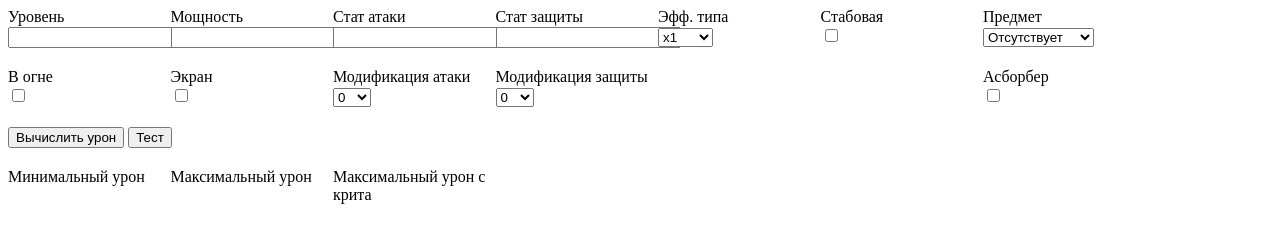
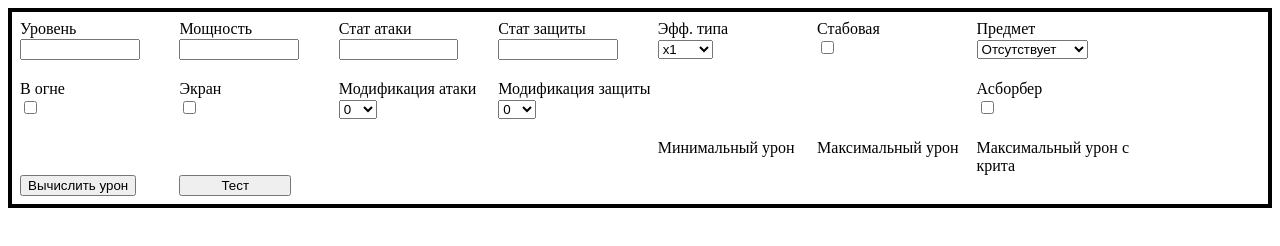
Before and after one commit to MACTEPBEKA/l17calc, a plain HTML site: page index.html in a window 1280 px wide. Drawn offline with Linux system fonts and the light colour scheme.

Commit message:
Add files via upload

```diff
--- a/index.html
+++ b/index.html
@@ -14,6 +14,11 @@
 	}
 	.Column {
 		display: table-cell;
+		width: 100%;
+	}
+	.div-border {
+		border: 4px solid black;
+		padding: 8px;
 	}
 	input::-webkit-inner-spin-button {
 		-webkit-appearance: none;
@@ -62,7 +67,7 @@
 	}
 </script>
 
-	<div name="dmg_calc">
+	<div name="dmg_calc" class="div-border">
 		<div class="Row">
 			<div class="Column">
 				Уровень
@@ -88,16 +93,16 @@
 		</div>
 		<div class="Row">
 			<div class="Column">
-				<input id="lvl" type="number" >
+				<input id="lvl" type="number" style="width: 70%">
 			</div>
 			<div class="Column">
-				<input id="base" type="number" >
+				<input id="base" type="number" style="width: 70%">
 			</div>
 			<div class="Column">
-				<input id="att" type="number" >
+				<input id="att" type="number" style="width: 70%">
 			</div>
 			<div class="Column">
-				<input id="def" type="number" >
+				<input id="def" type="number" style="width: 70%">
 			</div>
 			<div class="Column">
 				<select id="type">
@@ -191,11 +196,15 @@
 			</div>
 		</div>
 
-		<div style="margin-top: 20px">
-		<button id="calc_dmg" onclick="get_dmg()">Вычислить урон</button>
-		<button id="calc_dmg" onclick="test()">Тест</button>
-		</div>
 		<div class="Row" style="margin-top: 20px">
+			<div class="Column">
+			</div>
+			<div class="Column">
+			</div>
+			<div class="Column">
+			</div>
+			<div class="Column">
+			</div>
 			<div class="Column">
 				Минимальный урон
 			</div>
@@ -205,29 +214,23 @@
 			<div class="Column">
 				Максимальный урон c крита
 			</div>
+		</div>
+		<div class="Row">
 			<div class="Column">
+				<button id="calc_dmg" onclick="get_dmg()">Вычислить урон</button>
+			</div>
+			<div class="Column">
+				<button id="calc_dmg" onclick="test()" style="width: 70%">Тест</button>
 			</div>
 			<div class="Column">
 			</div>
 			<div class="Column">
 			</div>
-			<div class="Column">
-			</div>
-		</div>
-		<div class="Row">
 			<div class="Column" id="min_dmg">
 			</div>
 			<div class="Column" id="max_dmg">
 			</div>
 			<div class="Column" id="maxcrit_dmg">
-			</div>
-			<div class="Column">
-			</div>
-			<div class="Column">
-			</div>
-			<div class="Column">
-			</div>
-			<div class="Column">
 			</div>
 		</div>
 	</div>
```
